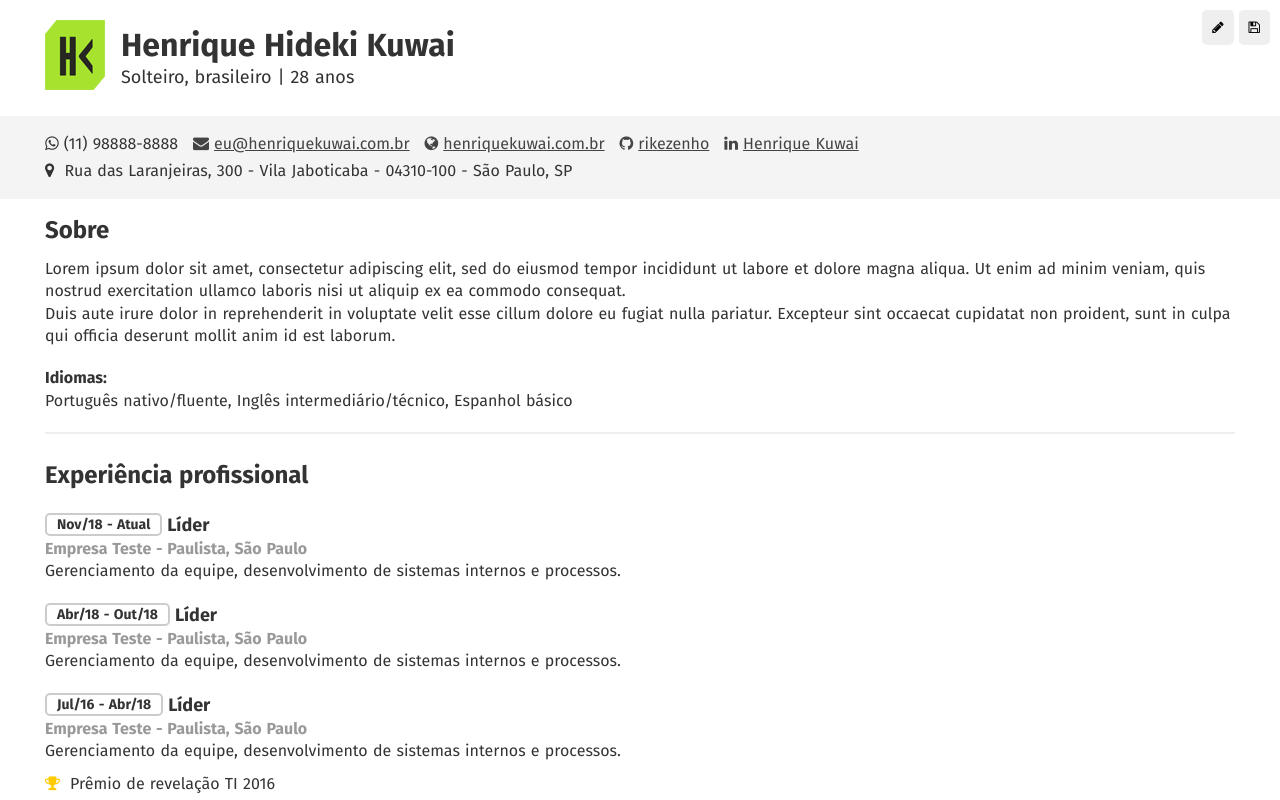
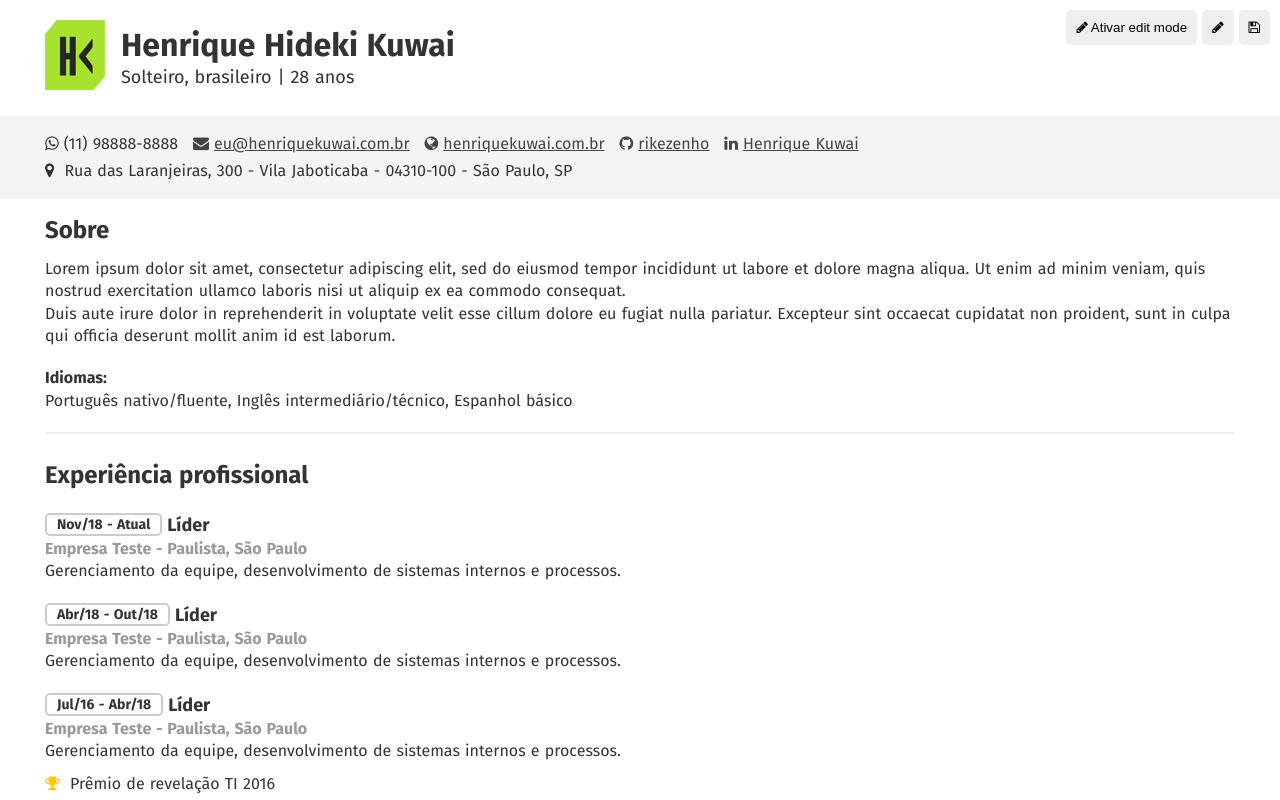
Before and after one commit to Rikezenho/build-a-cv, a Vue app: page / in a window 1280 px wide. Shown: the top 800 px of the page. Built offline with nearby package versions, Linux system fonts and the light colour scheme.

Commit message:
Init vuex and styled components

```diff
--- a/package.json
+++ b/package.json
@@ -12,7 +12,9 @@
     "date-fns": "^1.30.1",
     "node-sass": "^4.12.0",
     "sass-loader": "^7.1.0",
-    "vue": "^2.6.10"
+    "vue": "^2.6.10",
+    "vue-styled-components": "^1.4.5",
+    "vuex": "^3.1.1"
   },
   "devDependencies": {
     "@vue/cli-plugin-babel": "^3.8.0",
--- a/src/App.vue
+++ b/src/App.vue
@@ -83,6 +83,7 @@
 </template>
 
 <script>
+import { mapState } from 'vuex';
 import cvHeader from './components/cv/header'
 import changeData from './components/changeData'
 import about from './components/cv/about'
@@ -114,6 +115,9 @@ export default {
       data: {},
     };
   },
+  computed: mapState([
+    'editMode',
+  ]),
   methods: {
     updateData(newData) {
       Vue.set(this, 'data', newData);
--- a/src/components/changeData/index.vue
+++ b/src/components/changeData/index.vue
@@ -1,6 +1,12 @@
 <template>
     <div class="changeData hide-print">
         <div class="handlers">
+            <button
+                class="handler-button edit-mode-handler"
+                id="edit-mode-handler"
+                title="Modo edição"
+                @click="toggleEditMode"
+            ><i class="fa fa-pencil"></i> {{ editMode ? 'Desativar' : 'Ativar' }} edit mode</button>
             <button
                 class="handler-button edit-handler"
                 id="edit-handler"
@@ -37,6 +43,9 @@
 </template>
 
 <script>
+import { mapState, mapMutations } from 'vuex';
+import constants from '../../store/constants';
+
 const isValidJSON = (string) => {
     try {
         JSON.parse(string);
@@ -73,6 +82,9 @@ export default {
             tempData: JSON.stringify(this.data, null, '\t'),
         };
     },
+    computed: mapState([
+        'editMode',
+    ]),
     methods: {
         toggleForm() {
             this.showForm = !this.showForm;
@@ -97,7 +109,10 @@ export default {
             localStorage.setItem('cv_data', '');
             this.hasSavedData = false;
             alert('Alterações salvas limpas!');
-        }
+        },
+        ...mapMutations({
+            toggleEditMode: constants.TOGGLE_EDIT_MODE
+        }),
     }
 }
 </script>
--- a/src/main.js
+++ b/src/main.js
@@ -1,8 +1,10 @@
 import Vue from 'vue'
 import App from './App.vue'
+import store from './store';
 
 Vue.config.productionTip = false
 
 new Vue({
   render: h => h(App),
+  store,
 }).$mount('#app')
--- /dev/null
+++ b/src/store/constants.js
@@ -0,0 +1,3 @@
+export default {
+    TOGGLE_EDIT_MODE: 'TOGGLE_EDIT_MODE',
+};
--- /dev/null
+++ b/src/store/index.js
@@ -0,0 +1,12 @@
+import Vue from 'vue';
+import Vuex from 'vuex';
+import mutations from './mutations';
+
+Vue.use(Vuex);
+
+export default new Vuex.Store({
+    state: {
+        editMode: false,
+    },
+    mutations,
+});
--- /dev/null
+++ b/src/store/mutations.js
@@ -0,0 +1,7 @@
+import constants from './constants';
+
+export default {
+    [constants.TOGGLE_EDIT_MODE](state) {
+        state.editMode = !state.editMode;
+    },
+};
```
Also changed, not shown: 1 other file (tests, documents, lock files or other folders).
